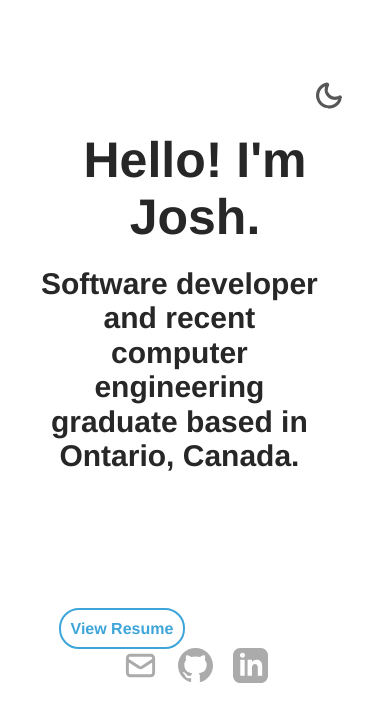
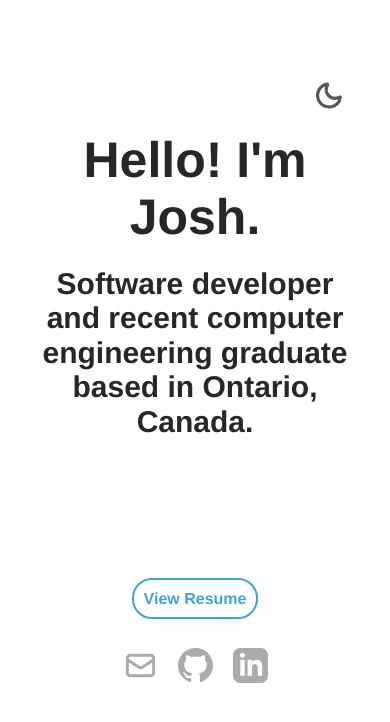
Before and after one commit to JoshCunha/JoshCunha.github.io, a Vue app: page /#/ in a window 390 px wide. Shown: the top 722 px of the page. Built offline with nearby package versions, Linux system fonts and the light colour scheme.

Commit message:
fixing styles for mobile

```diff
--- a/src/Home.vue
+++ b/src/Home.vue
@@ -193,10 +193,17 @@ export default {
             .subtitle {
                 text-align: center;
                 font-size: 30px;
+                margin: 0px;
             }
         }
 
         .footer-content {
+            flex-direction: column;
+
+            .resume-wrapper {
+                margin-bottom: 30px;
+            }
+
             .socials {
                 width: 100%;
                 justify-content: center;
```
